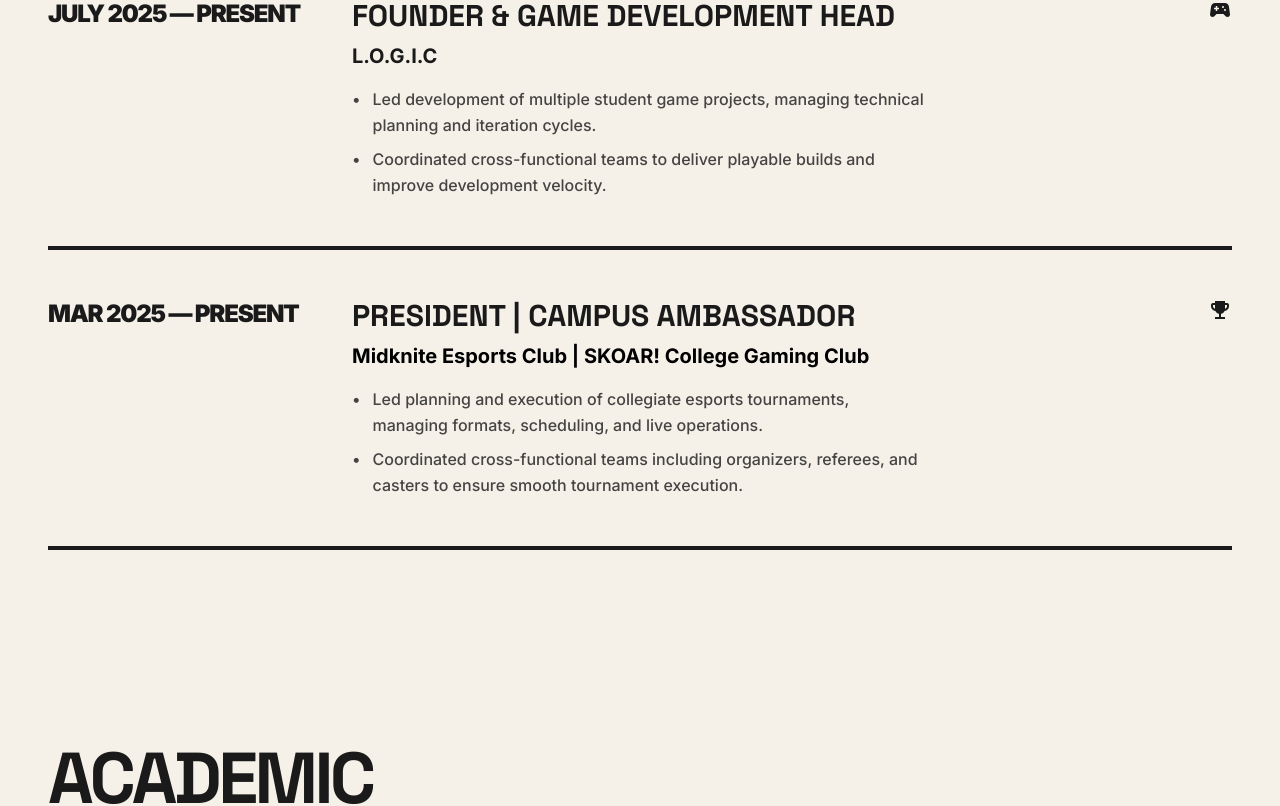
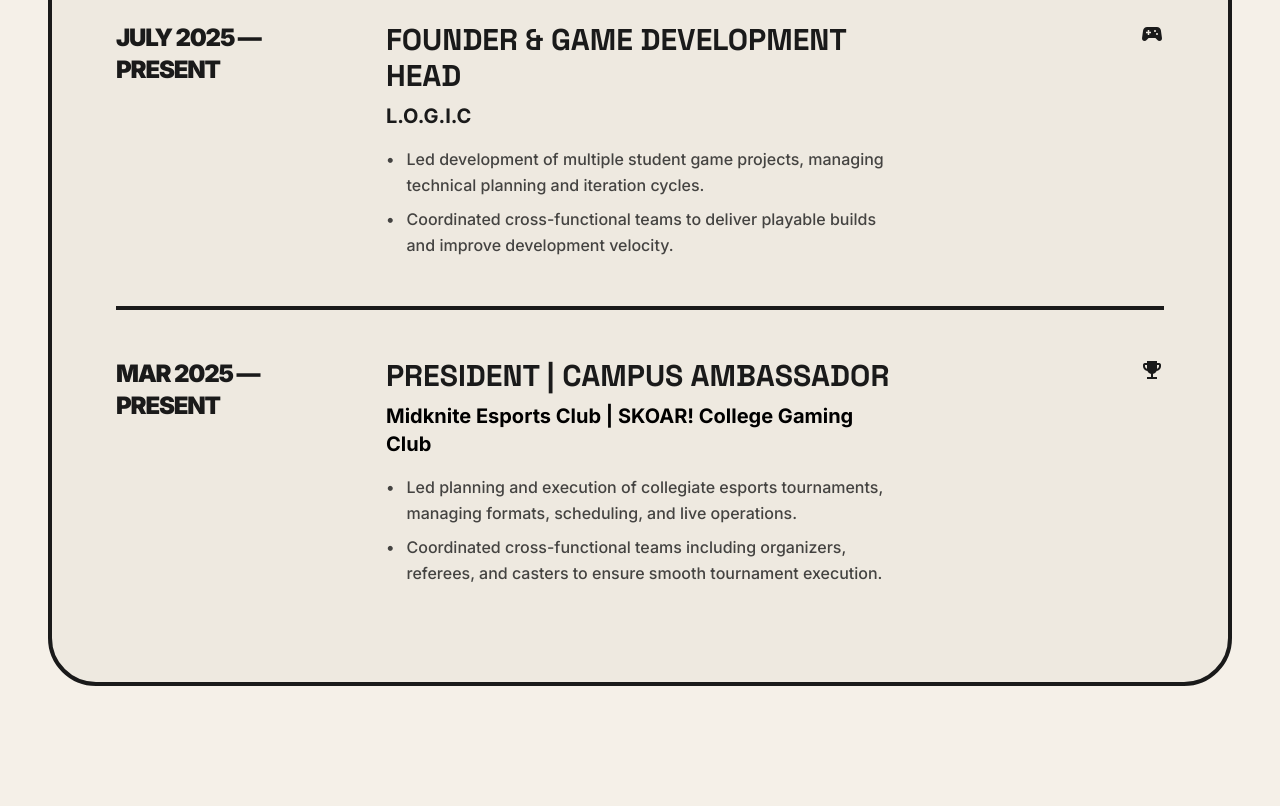
Before and after one commit to Anirudhpahwa/MyPortfolio, a Next.js app: page / in a window 1280 px wide. Shown: the part 5398-6204 px from the top of the page. Built offline with nearby package versions, Linux system fonts and the light colour scheme.

Commit message:
Restyle Career Timeline with outer container, remove last divider, balance bottom padding

```diff
--- a/src/components/ExperienceSection.tsx
+++ b/src/components/ExperienceSection.tsx
@@ -47,7 +47,7 @@ const EXPERIENCE = [
 
 export default function ExperienceSection() {
   return (
-    <section id="experience" className="py-24 border-t-8 border-primary">
+    <section id="experience" className="pt-24 pb-12 bg-surface-container rounded-[3rem] border-4 border-primary px-8 md:px-16 mb-24 relative overflow-hidden">
       <h2 className="text-6xl md:text-8xl font-black uppercase leading-none tracking-tighter mb-20">
         CAREER
         <br />
@@ -55,10 +55,10 @@ export default function ExperienceSection() {
       </h2>
 
       <div className="space-y-12">
-        {EXPERIENCE.map(({ duration, role, company, companyColor, icon, points }) => (
+        {EXPERIENCE.map(({ duration, role, company, companyColor, icon, points }, i) => (
           <div
             key={company + role}
-            className="grid md:grid-cols-4 gap-8 pb-12 border-b-4 border-primary"
+            className={`grid md:grid-cols-4 gap-8 pb-12 ${i < EXPERIENCE.length - 1 ? "border-b-4 border-primary" : ""}`}
           >
             <div className="text-2xl font-black uppercase tracking-tighter">
               {duration}
```
